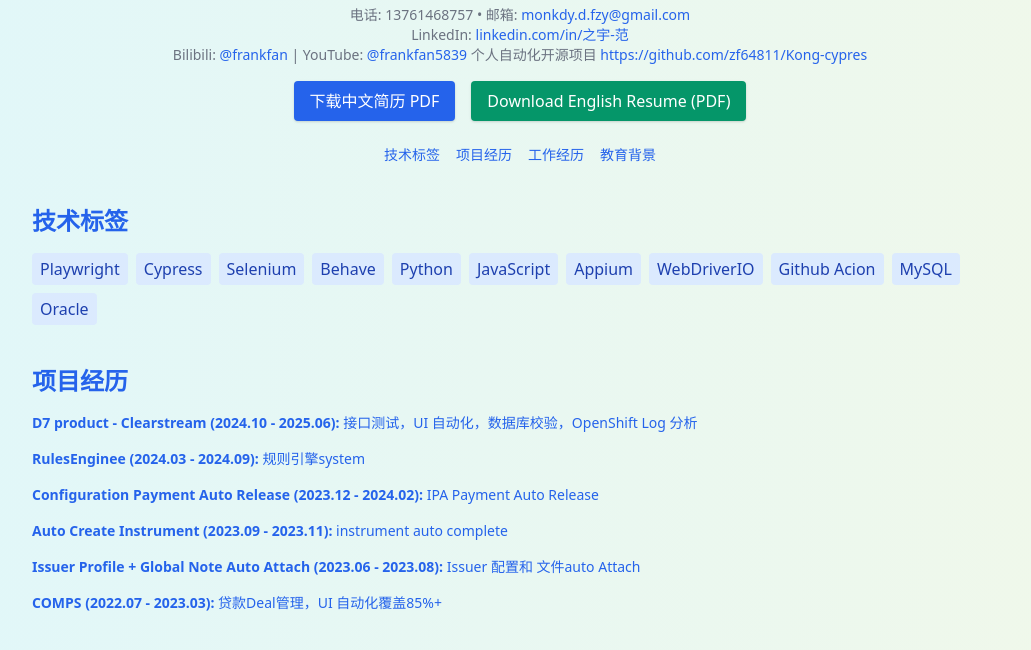
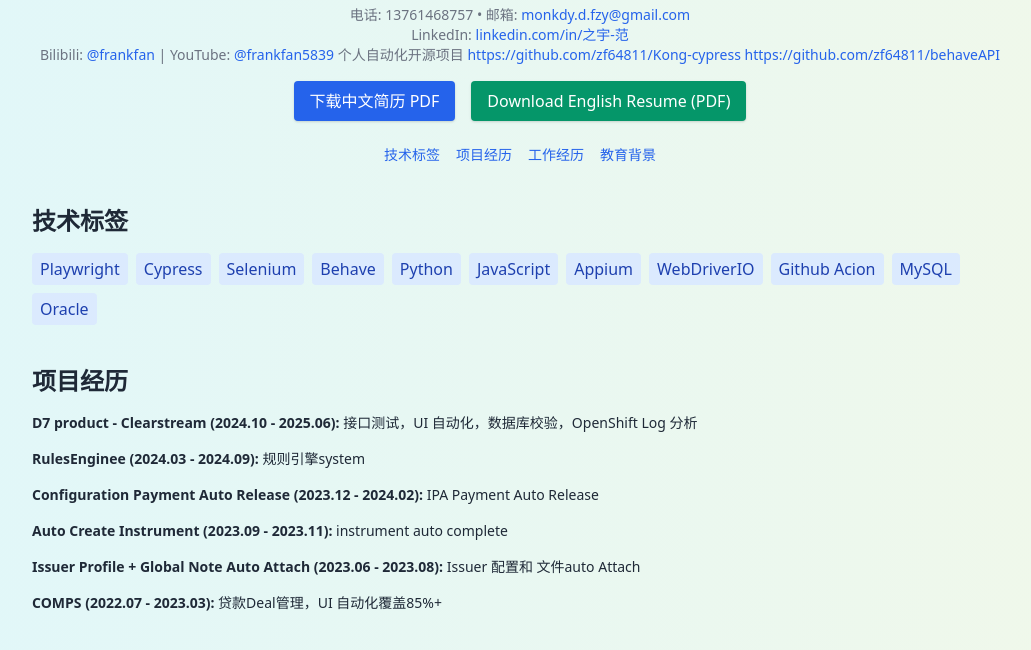
Before and after one commit to zf64811/resume-frank, a plain HTML site: page index.html in a window 1280 px wide. Shown: the part 127-777 px from the top of the page, without its empty margins (120-1151 px from the left). Drawn offline with nearby package versions, Linux system fonts and the light colour scheme.

Commit message:
[UPDATE]

```diff
--- a/index.html
+++ b/index.html
@@ -39,8 +39,10 @@
         Bilibili: <a href="https://space.bilibili.com/4064444" class="text-blue-600" target="_blank">@frankfan</a> |
         YouTube: <a href="https://www.youtube.com/@frankfan5839" class="text-blue-600" target="_blank">@frankfan5839</a>
         个人自动化开源项目 <a href="https://github.com/zf64811/Kong-cypress" class="text-blue-600"
-          target="_blank">https://github.com/zf64811/Kong-cypres</a>
+          target="_blank">https://github.com/zf64811/Kong-cypress</a>
         <a href="https://github.com/zf64811/behaveAPI" class="text-blue-600" target="_blank">
+          https://github.com/zf64811/behaveAPI </a>
+
 
       </p>
       <div class="mt-4 flex flex-col sm:flex-row justify-center gap-4">
```
